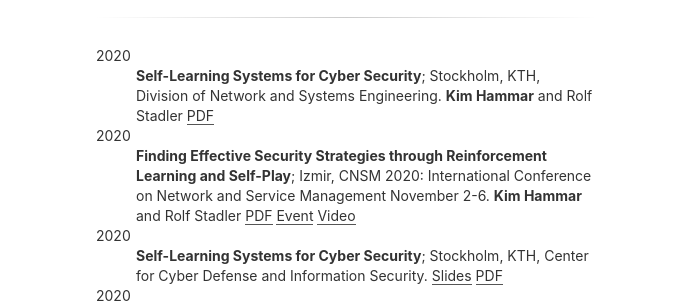
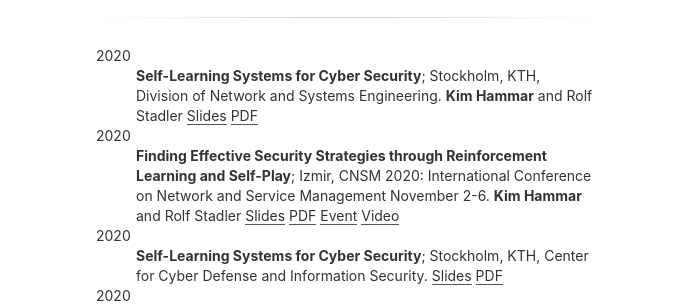
Before and after one commit to Limmen/Limmen.github.io, a Jekyll site: the page built from talks.md, in a window 1280 px wide and 900 px high. Shown: the part 446-754 px from the top of the window, without its empty margins (294-976 px from the left). Built offline with Jekyll 4.4.1, drawn with Linux system fonts in a browser that asks for light colours.

Commit message:
fix link

```diff
--- a/talks.md
+++ b/talks.md
@@ -6,11 +6,13 @@
 2020
 :   **Self-Learning Systems for Cyber Security**; Stockholm, KTH, Division of Network and Systems Engineering.
     **Kim Hammar** and Rolf Stadler
+	[Slides](https://www.slideshare.net/KimHammar/nse-seminar-4dechammarstadler)
 	[PDF](/assets/slides/NSE_seminar_4_dec_Hammar_Stadler.pdf)
 
 2020
 :   **Finding Effective Security Strategies through Reinforcement Learning and Self-Play**; Izmir, CNSM 2020: International Conference on Network and Service Management November 2-6.
     **Kim Hammar** and Rolf Stadler
+	[Slides](https://www.slideshare.net/KimHammar/cdis-hammar-stadler15oct2020)
 	[PDF](/assets/slides/cnsm_2020_hammar_stadler_3_nov.pdf)
 	[Event](http://www.cnsm-conf.org/2020/)
 	[Video](https://www.youtube.com/watch?v=9ihiIPVRB58)
```
